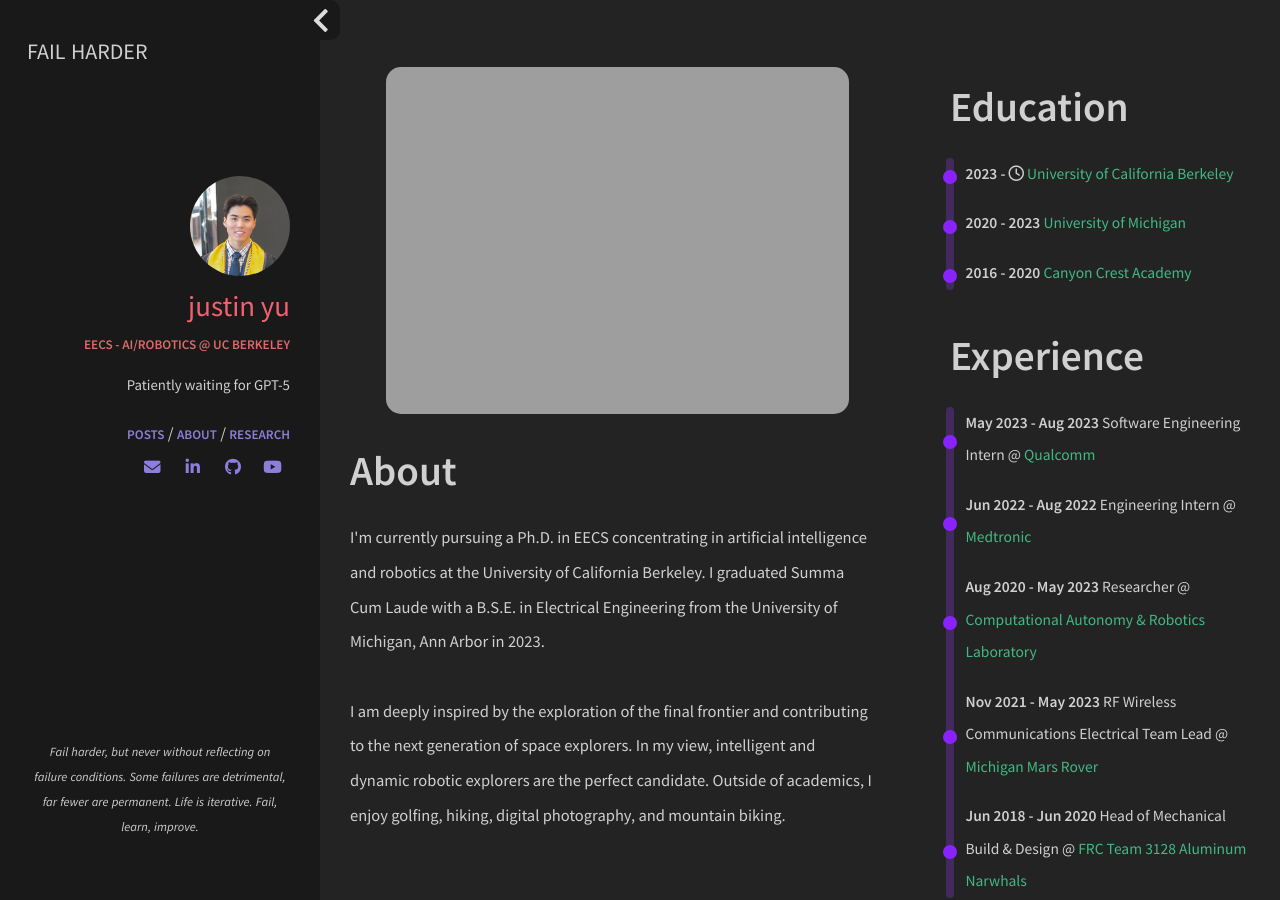
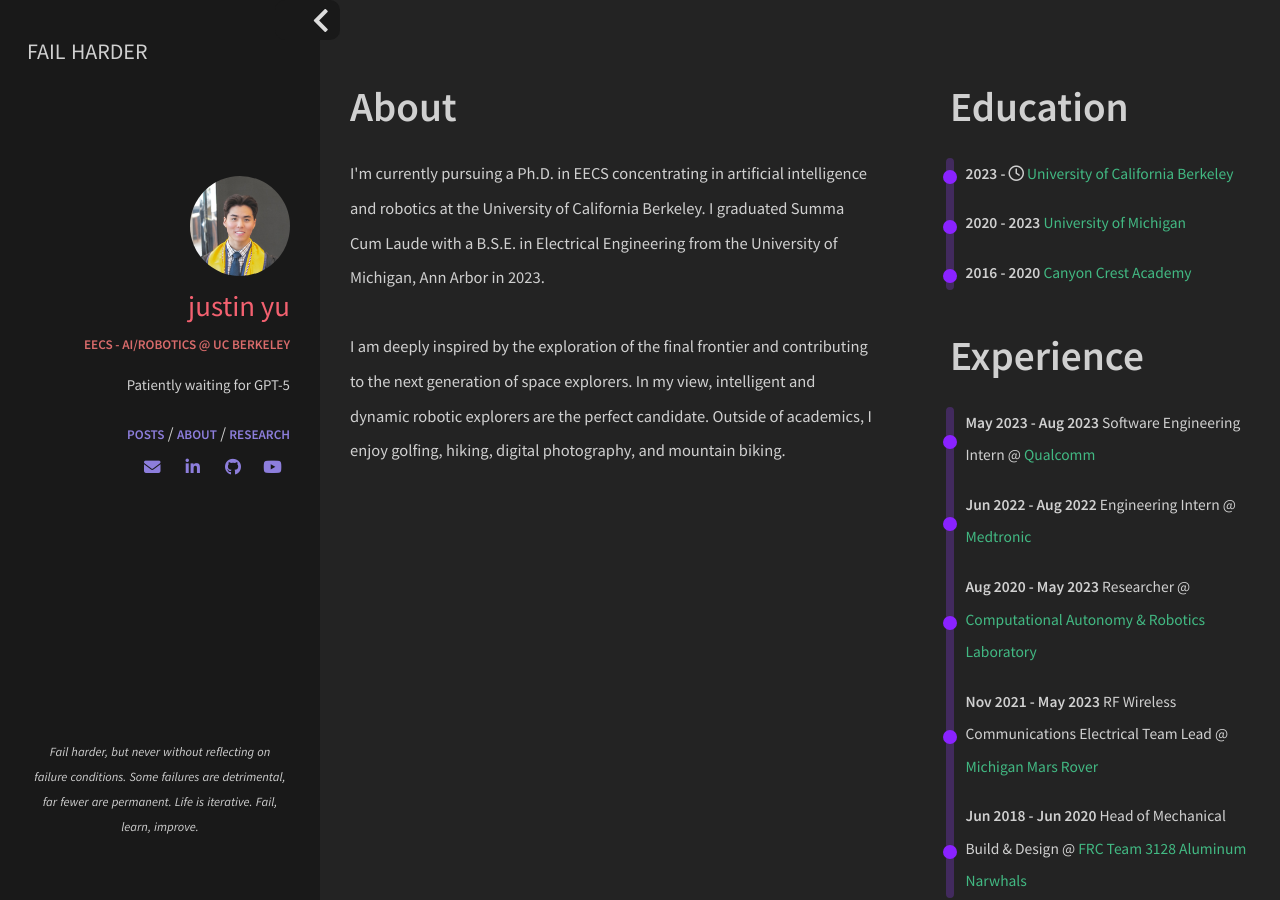
Before and after one commit to uynitsuj/uynitsuj.github.io, a Jekyll site: the page built from about.html, in a window 1280 px wide. Built offline with Jekyll 4.4.1, drawn with Linux system fonts in a browser that asks for light colours; nearby versions of some CDN libraries.

Commit message:
rm about pic

```diff
--- a/_includes/sections/about.html
+++ b/_includes/sections/about.html
@@ -1,8 +1,8 @@
-<ol style="padding-inline-start: 10px;"> <a href="{{ site.url }}/img/gallery/DSC2127-min.png"
+<!-- <ol style="padding-inline-start: 10px;"> <a href="{{ site.url }}/img/gallery/DSC2127-min.png"
         data-lightbox="QPassemblyphoto" data-title="Assembling the Quadruped"><img
             style="border-radius:15px;max-width: 700px;width: 90%;"
             src="https://uynitsuj.github.io/img/gallery/DSC2127-min.png"></a>
-</ol>
+</ol> -->
 <h1><span data-i18n="skills.my_skills">About</span></h1>
 <div>
 
```
